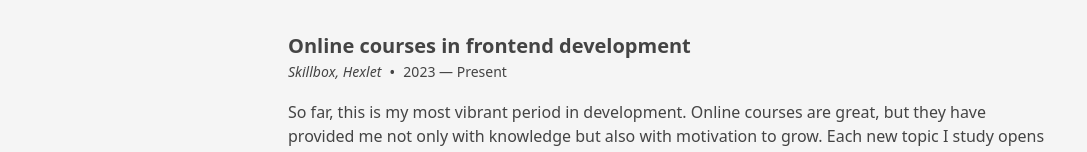
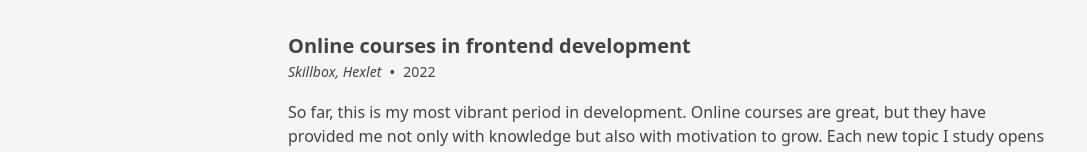
Before and after one commit to altVers/resume-home-page, a Next.js app: page / in a window 1280 px wide. Shown: the part 1860-2012 px from the top of the page, without its empty margins (96-1183 px from the left). Built offline with nearby package versions, Linux system fonts and the light colour scheme.

Commit message:
Update data.tsx

```diff
--- a/src/data/data.tsx
+++ b/src/data/data.tsx
@@ -165,7 +165,7 @@ export const education: TimelineItem[] = [
     ),
   },
   {
-    date: '2020 — 2021',
+    date: '2020',
     location: 'Skillbox',
     title: 'Online courses in backend development',
     content: (
@@ -189,7 +189,7 @@ export const education: TimelineItem[] = [
     ),
   },
   {
-    date: '2023 — Present',
+    date: '2022',
     location: 'Skillbox, Hexlet',
     title: 'Online courses in frontend development',
     content: (
```
